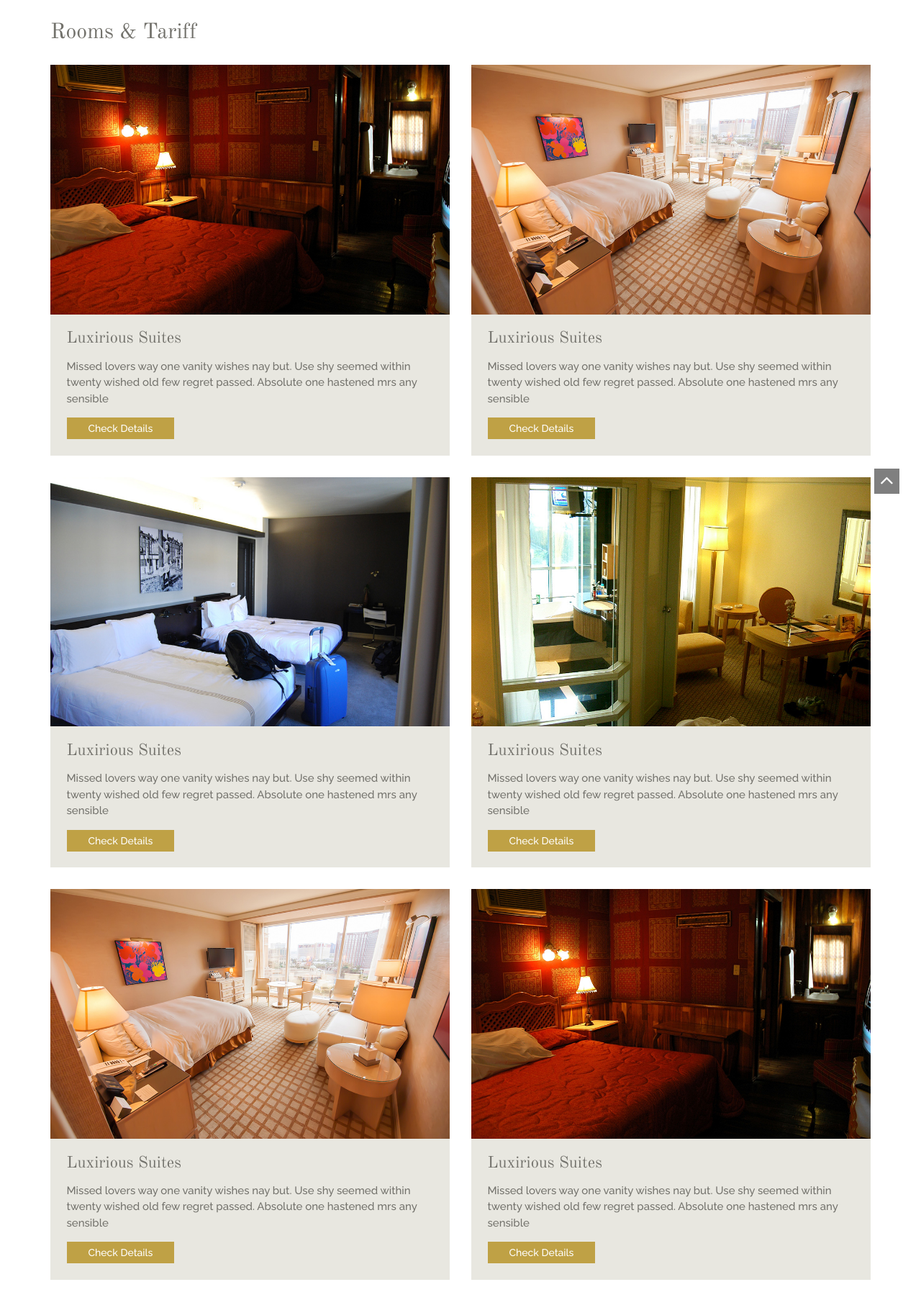
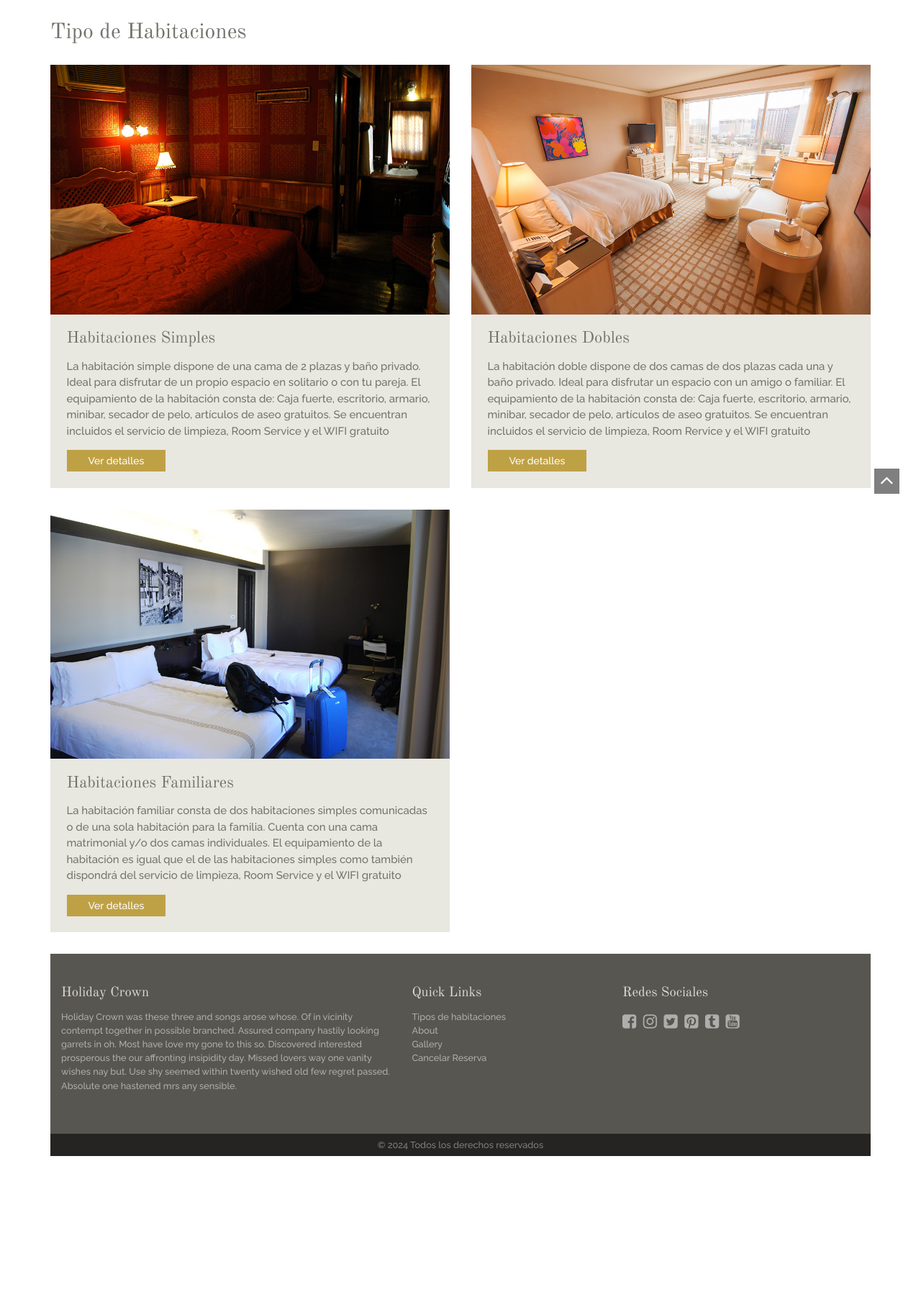
Before and after one commit to PRLuisF/Dream_INN_IDS, a Flask app: page /habitaciones in a window 1280 px wide. Shown: the part 84-1890 px from the top of the page at 72% size. After the commit the page ends 1690 px from the top, so only its background shows below. Run offline with Flask 3, Linux system fonts and the light colour scheme; some libraries are stand-ins or nearby versions.

Commit message:
#4-T Adaptacion del template habitaciones

```diff
--- a/app /templates/habitaciones.html
+++ b/app /templates/habitaciones.html
@@ -2,24 +2,15 @@
 {% block content %}
 <div class="container">
 
-<h2>Rooms & Tariff</h2>
+<h2>Tipo de Habitaciones</h2>
 
 <!-- Conectar con base de datos para mostrar los tipos de habitaciones -->
 <!-- form -->
 
 <div class="row">
-  <div class="col-sm-6 wowload fadeInUp"><div class="rooms"><img src="{{ url_for('static', filename='images/photos/8.jpg')}}" class="img-responsive"><div class="info"><h3>Luxirious Suites</h3><p> Missed lovers way one vanity wishes nay but. Use shy seemed within twenty wished old few regret passed. Absolute one hastened mrs any sensible</p><a href="room-details.php" class="btn btn-default">Check Details</a></div></div></div>
-  <div class="col-sm-6 wowload fadeInUp"><div class="rooms"><img src="{{ url_for('static', filename='images/photos/9.jpg')}}" class="img-responsive"><div class="info"><h3>Luxirious Suites</h3><p> Missed lovers way one vanity wishes nay but. Use shy seemed within twenty wished old few regret passed. Absolute one hastened mrs any sensible</p><a href="room-details.php" class="btn btn-default">Check Details</a></div></div></div>
-  <div class="col-sm-6 wowload fadeInUp"><div class="rooms"><img src="{{ url_for('static', filename='images/photos/10.jpg')}}" class="img-responsive"><div class="info"><h3>Luxirious Suites</h3><p> Missed lovers way one vanity wishes nay but. Use shy seemed within twenty wished old few regret passed. Absolute one hastened mrs any sensible</p><a href="room-details.php" class="btn btn-default">Check Details</a></div></div></div>
-  <div class="col-sm-6 wowload fadeInUp"><div class="rooms"><img src="{{ url_for('static', filename='images/photos/11.jpg')}}" class="img-responsive"><div class="info"><h3>Luxirious Suites</h3><p> Missed lovers way one vanity wishes nay but. Use shy seemed within twenty wished old few regret passed. Absolute one hastened mrs any sensible</p><a href="room-details.php" class="btn btn-default">Check Details</a></div></div></div>
-  <div class="col-sm-6 wowload fadeInUp"><div class="rooms"><img src="{{ url_for('static', filename='images/photos/9.jpg')}}" class="img-responsive"><div class="info"><h3>Luxirious Suites</h3><p> Missed lovers way one vanity wishes nay but. Use shy seemed within twenty wished old few regret passed. Absolute one hastened mrs any sensible</p><a href="room-details.php" class="btn btn-default">Check Details</a></div></div></div>
-  <div class="col-sm-6 wowload fadeInUp"><div class="rooms"><img src="{{ url_for('static', filename='images/photos/8.jpg')}}" class="img-responsive"><div class="info"><h3>Luxirious Suites</h3><p> Missed lovers way one vanity wishes nay but. Use shy seemed within twenty wished old few regret passed. Absolute one hastened mrs any sensible</p><a href="room-details.php" class="btn btn-default">Check Details</a></div></div></div>
-  <div class="col-sm-6 wowload fadeInUp"><div class="rooms"><img src="{{ url_for('static', filename='images/photos/10.jpg')}}" class="img-responsive"><div class="info"><h3>Luxirious Suites</h3><p> Missed lovers way one vanity wishes nay but. Use shy seemed within twenty wished old few regret passed. Absolute one hastened mrs any sensible</p><a href="room-details.php" class="btn btn-default">Check Details</a></div></div></div>
-  <div class="col-sm-6 wowload fadeInUp"><div class="rooms"><img src="{{ url_for('static', filename='images/photos/11.jpg')}}" class="img-responsive"><div class="info"><h3>Luxirious Suites</h3><p> Missed lovers way one vanity wishes nay but. Use shy seemed within twenty wished old few regret passed. Absolute one hastened mrs any sensible</p><a href="room-details.php" class="btn btn-default">Check Details</a></div></div></div>
-  <div class="col-sm-6 wowload fadeInUp"><div class="rooms"><img src="{{ url_for('static', filename='images/photos/9.jpg')}}" class="img-responsive"><div class="info"><h3>Luxirious Suites</h3><p> Missed lovers way one vanity wishes nay but. Use shy seemed within twenty wished old few regret passed. Absolute one hastened mrs any sensible</p><a href="room-details.php" class="btn btn-default">Check Details</a></div></div></div>
-  <div class="col-sm-6 wowload fadeInUp"><div class="rooms"><img src="{{ url_for('static', filename='images/photos/8.jpg')}}" class="img-responsive"><div class="info"><h3>Luxirious Suites</h3><p> Missed lovers way one vanity wishes nay but. Use shy seemed within twenty wished old few regret passed. Absolute one hastened mrs any sensible</p><a href="room-details.php" class="btn btn-default">Check Details</a></div></div></div>
-  <div class="col-sm-6 wowload fadeInUp"><div class="rooms"><img src="{{ url_for('static', filename='images/photos/11.jpg')}}" class="img-responsive"><div class="info"><h3>Luxirious Suites</h3><p> Missed lovers way one vanity wishes nay but. Use shy seemed within twenty wished old few regret passed. Absolute one hastened mrs any sensible</p><a href="room-details.php" class="btn btn-default">Check Details</a></div></div></div>
-  <div class="col-sm-6 wowload fadeInUp"><div class="rooms"><img src="{{ url_for('static', filename='images/photos/10.jpg')}}" class="img-responsive"><div class="info"><h3>Luxirious Suites</h3><p> Missed lovers way one vanity wishes nay but. Use shy seemed within twenty wished old few regret passed. Absolute one hastened mrs any sensible</p><a href="room-details.php" class="btn btn-default">Check Details</a></div></div></div>
+  <div class="col-sm-6 wowload fadeInUp"><div class="rooms"><img src="{{ url_for('static', filename='images/photos/8.jpg')}}" class="img-responsive"><div class="info"><h3>Habitaciones Simples</h3><p>La habitación simple dispone de una cama de 2 plazas y baño privado. Ideal para disfrutar de un propio espacio en solitario o con tu pareja. El equipamiento de la habitación consta de: Caja fuerte, escritorio, armario, minibar, secador de pelo, artículos de aseo gratuitos. Se encuentran incluidos el servicio de limpieza, Room Service y el WIFI gratuito</p><a href="{{ url_for('detalle_habitacion')}}" class="btn btn-default">Ver detalles</a></div></div></div>
+  <div class="col-sm-6 wowload fadeInUp"><div class="rooms"><img src="{{ url_for('static', filename='images/photos/9.jpg')}}" class="img-responsive"><div class="info"><h3>Habitaciones Dobles</h3><p>La habitación doble dispone de dos camas de dos plazas cada una y baño privado. Ideal para disfrutar un espacio con un amigo o familiar. El equipamiento de la habitación consta de: Caja fuerte, escritorio, armario, minibar, secador de pelo, artículos de aseo gratuitos. Se encuentran incluidos el servicio de limpieza, Room Rervice y el WIFI gratuito</p><a href="{{ url_for('detalle_habitacion')}}" class="btn btn-default">Ver detalles</a></div></div></div>
+  <div class="col-sm-6 wowload fadeInUp"><div class="rooms"><img src="{{ url_for('static', filename='images/photos/10.jpg')}}" class="img-responsive"><div class="info"><h3>Habitaciones Familiares</h3><p>La habitación familiar consta de dos habitaciones simples comunicadas o de una sola habitación para la familia. Cuenta con una cama matrimonial y/o dos camas individuales. El equipamiento de la habitación es igual que el de las habitaciones simples como también dispondrá del servicio de limpieza, Room Service y el WIFI gratuito</p><a href="{{ url_for('detalle_habitacion')}}" class="btn btn-default">Ver detalles</a></div></div></div>
 </div>
 
 {% endblock %}
```
